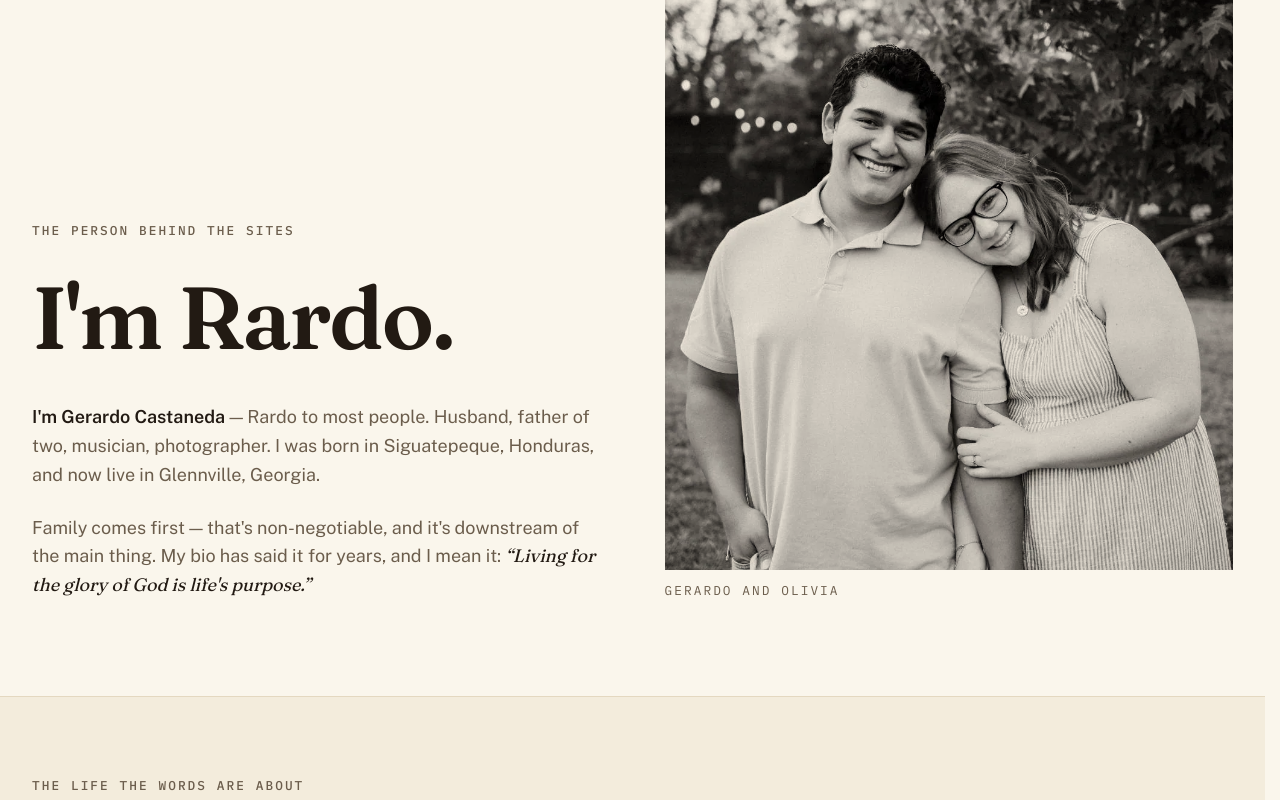
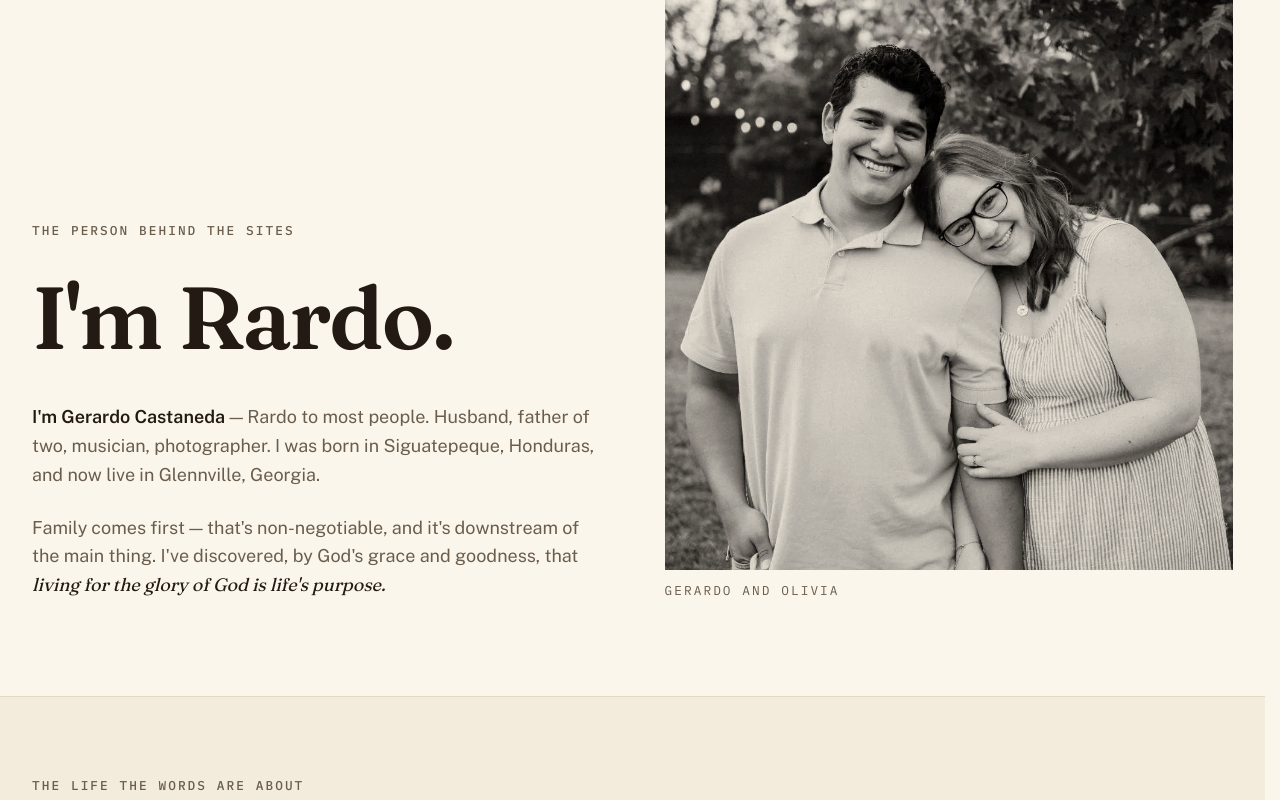
Before and after one commit to rardo711/rardo, a Next.js app: page /about in a window 1280 px wide. Shown: the part 375-1175 px from the top of the page. Built offline with nearby package versions, Linux system fonts and the light colour scheme.

Commit message:
About: grace-framed purpose line

```diff
--- a/app/about/page.tsx
+++ b/app/about/page.tsx
@@ -92,11 +92,10 @@ export default function About() {
               <Reveal eager delay={0.12}>
                 <p>
                   Family comes first — that's non-negotiable, and it's
-                  downstream of the main thing. My bio has said it for years,
-                  and I mean it:{" "}
+                  downstream of the main thing. I've discovered, by God's grace
+                  and goodness, that{" "}
                   <span className="font-display italic text-ink">
-                    &ldquo;Living for the glory of God is life's
-                    purpose.&rdquo;
+                    living for the glory of God is life's purpose.
                   </span>
                 </p>
               </Reveal>
```
Also changed, not shown: public/llms.txt.
